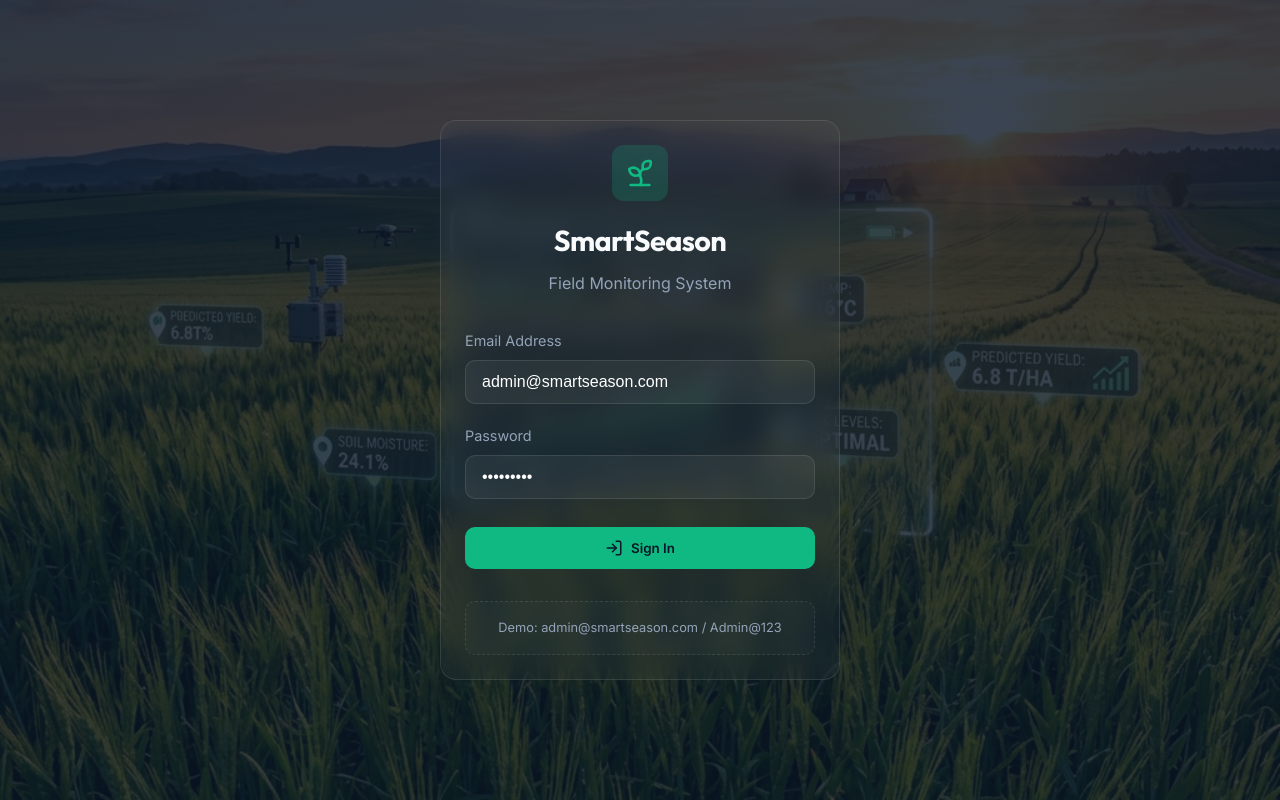
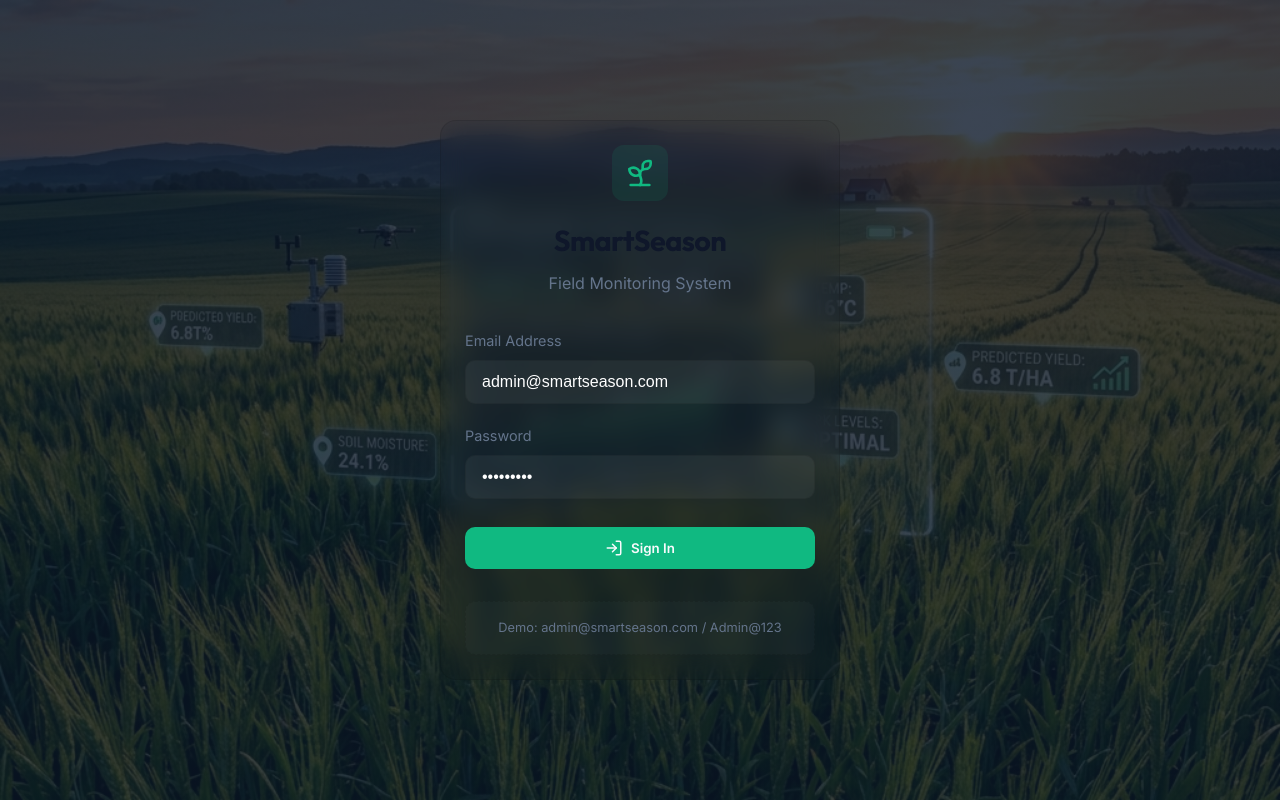
Before and after one commit to IsaacZachary/smartseason, a React app in the folder frontend/: page /login in a window 1280 px wide. Built offline with nearby package versions, Linux system fonts and the light colour scheme; the HTML template or start-up script is replaced by a standard one.

Commit message:
feat: set Light Mode as default and fix Clock icon crash in telemetry

```diff
--- a/frontend/src/index.css
+++ b/frontend/src/index.css
@@ -1,15 +1,15 @@
 @import url('https://fonts.googleapis.com/css2?family=Inter:wght@300;400;500;600;700&family=Outfit:wght@400;500;600;700&display=swap');
 
 :root {
-  --bg-dark: #0A1628;
-  --bg-card: rgba(255, 255, 255, 0.03);
-  --bg-card-hover: rgba(255, 255, 255, 0.06);
-  --border-glass: rgba(255, 255, 255, 0.1);
-  --text-main: #F8FAFC;
-  --text-muted: #94A3B8;
+  --bg-dark: #F8FAFC;
+  --bg-card: rgba(0, 0, 0, 0.03);
+  --bg-card-hover: rgba(0, 0, 0, 0.06);
+  --border-glass: rgba(0, 0, 0, 0.1);
+  --text-main: #0F172A;
+  --text-muted: #64748B;
 
   --primary: #10B981; /* Emerald 500 */
-  --primary-glow: rgba(16, 185, 129, 0.2);
+  --primary-glow: rgba(16, 185, 129, 0.1);
   --secondary: #F5A623; /* Amber */
 
   --status-active: #10B981;
@@ -22,14 +22,14 @@
   --transition: all 0.3s cubic-bezier(0.4, 0, 0.2, 1);
 }
 
-.light-theme {
-  --bg-dark: #F8FAFC;
-  --bg-card: rgba(0, 0, 0, 0.03);
-  --bg-card-hover: rgba(0, 0, 0, 0.06);
-  --border-glass: rgba(0, 0, 0, 0.1);
-  --text-main: #0F172A;
-  --text-muted: #64748B;
-  --primary-glow: rgba(16, 185, 129, 0.1);
+.dark-theme {
+  --bg-dark: #0A1628;
+  --bg-card: rgba(255, 255, 255, 0.03);
+  --bg-card-hover: rgba(255, 255, 255, 0.06);
+  --border-glass: rgba(255, 255, 255, 0.1);
+  --text-main: #F8FAFC;
+  --text-muted: #94A3B8;
+  --primary-glow: rgba(16, 185, 129, 0.2);
 }
 
 * {
--- a/frontend/src/pages/Dashboard.jsx
+++ b/frontend/src/pages/Dashboard.jsx
@@ -31,11 +31,11 @@ const Dashboard = () => {
   const [loading, setLoading] = useState(true);
   const [searchTerm, setSearchTerm] = useState('');
   const [isModalOpen, setIsModalOpen] = useState(false);
-  const [isDarkMode, setIsDarkMode] = useState(true);
+  const [isDarkMode, setIsDarkMode] = useState(false);
 
   const toggleTheme = () => {
     setIsDarkMode(!isDarkMode);
-    document.body.classList.toggle('light-theme');
+    document.body.classList.toggle('dark-theme');
   };
 
   const fetchData = async () => {
--- a/frontend/src/pages/FieldDetail.jsx
+++ b/frontend/src/pages/FieldDetail.jsx
@@ -12,7 +12,8 @@ import {
   Activity,
   User as UserIcon,
   CheckCircle2,
-  Save
+  Save,
+  Clock
 } from 'lucide-react';
 import { motion } from 'framer-motion';
 
```
